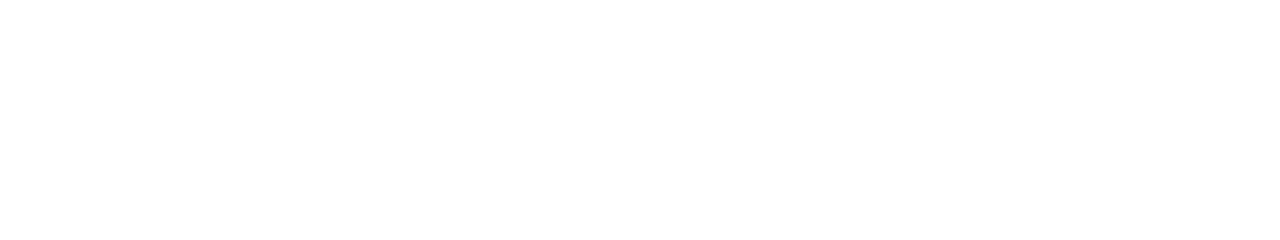
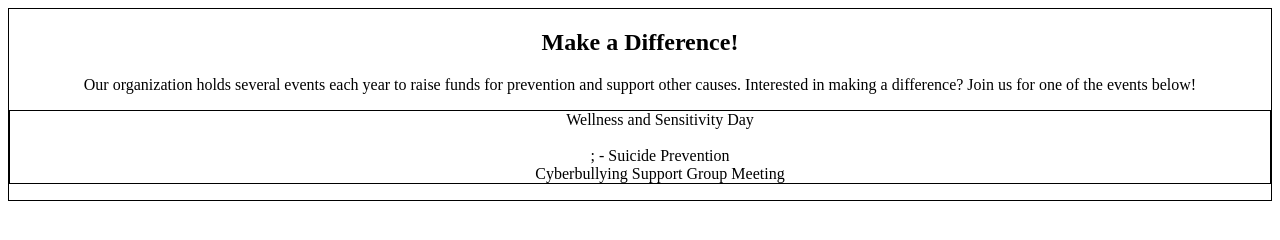
Before and after one commit to kevinater/git-collab, a plain HTML site: page index.html in a window 1280 px wide. Drawn offline with Linux system fonts and the light colour scheme.

Commit message:
basic content

```diff
--- a/index.html
+++ b/index.html
@@ -6,6 +6,15 @@
     <title></title>
   </head>
   <body>
-
+    <div class="events">
+      <center><h2>Make a Difference!</h2>
+        <p>Our organization holds several events each year to raise funds for prevention and support other causes. Interested in making a difference? Join us for one of the events below!</p>
+      <ul class="events">
+        <li>Wellness and Sensitivity Day</li>
+          <img src="" alt="">
+        <li>; - Suicide Prevention</li>
+        <li>Cyberbullying Support Group Meeting</li>
+      </ul></center>
+    </div>
   </body>
 </html>
--- a/main.css
+++ b/main.css
@@ -0,0 +1,4 @@
+.events {
+  list-style-type: none;
+  border: 1px solid black;
+}
```
